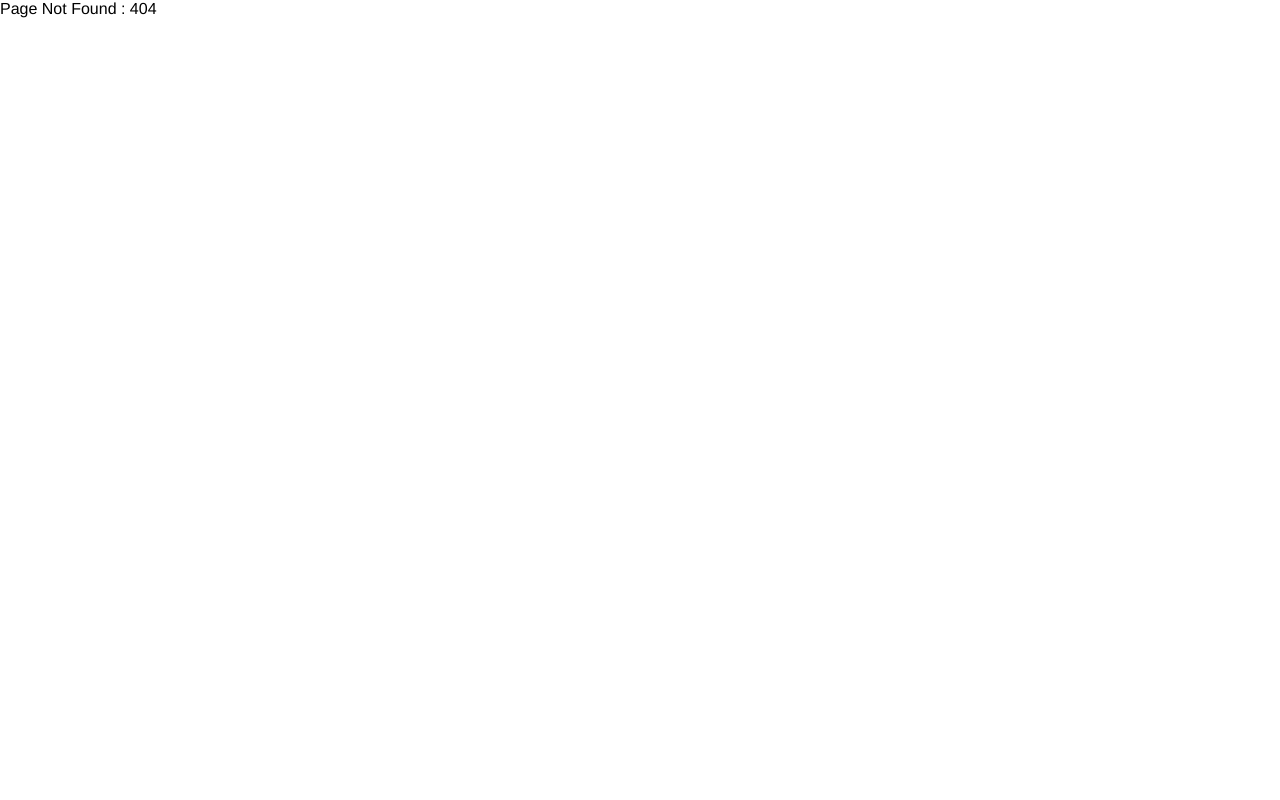
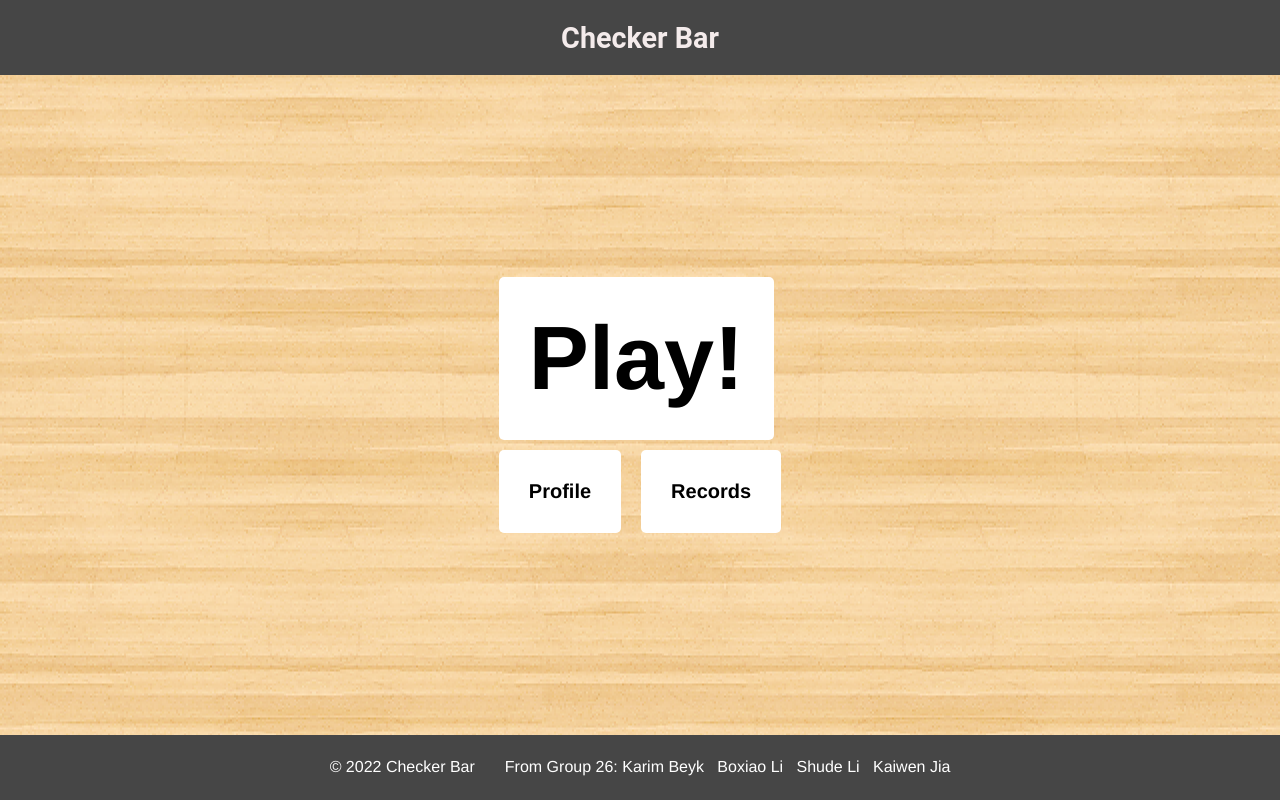
Before and after one commit to KevinKVJ/Checker-Bar, a Vue app: page /compete in a window 1280 px wide. Before the commit this address had no page. Built offline with nearby package versions, Linux system fonts and the light colour scheme.

Commit message:
Compete page
localhost:3000/compete

```diff
--- /dev/null
+++ b/src/pages/Compete.vue
@@ -0,0 +1,50 @@
+<script setup>
+import Base from '@/components/Base.vue';
+import BigButton from '../components/BigButton.vue';
+
+</script>
+<template>
+    <Base>
+        <div class="content">
+            <div class="abc">
+                <div class="contentOne">
+                    <BigButton id="button_one" fontSize="90px" title="Play!"/>
+                </div>
+                <div class="contentTwo">
+                    <BigButton id="button_two" fontSize="20px" title="Profile"/>
+                    <BigButton id="button_two" fontSize="20px" title="Records"/>
+                </div>
+            </div>
+        </div>
+    </Base>
+
+</template>
+
+<style lang="scss" scoped>
+
+   .content{
+        height: 100%;
+        display: flex;
+        justify-content: center;
+        align-items: center;
+   }
+   .contentOne{
+       display: block;
+       margin-bottom: 10px;
+   }
+   .contentTwo{
+        display: flex;
+        justify-content: center;
+        align-items: center;
+
+        div{
+            margin-right: 20px;
+            &:last-child{
+                margin: 0;
+            }
+        }
+   }
+
+
+
+</style>
--- a/src/router/index.js
+++ b/src/router/index.js
@@ -17,6 +17,12 @@ const router = createRouter({
             title: 'Base',
             component: () => import('@/pages/SelectMode.vue'),
         },
+        {
+            path: '/compete',
+            name: 'compete',
+            title: 'compete',
+            component: () => import('@/pages/Compete.vue'),
+        },
         { path: '/:pathMatch(.*)*', name: 'NotFound', component: () => import('@/pages/NotFound.vue'), },
     ],
 });
```
